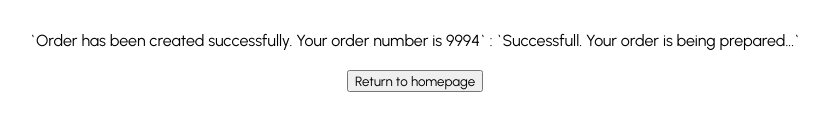
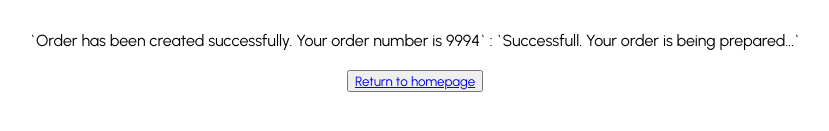
Before and after one commit to AngelVDev/eCoMERN, a React (Create React App) app: page /success in a window 1280 px wide. Shown: the part 339-470 px from the top of the page, without its empty margins (225-1054 px from the left). Built offline with nearby package versions, Linux system fonts and the light colour scheme.

Commit message:
[ADD] Link to home

```diff
--- a/src/pages/Success.jsx
+++ b/src/pages/Success.jsx
@@ -1,3 +1,5 @@
+import { Link } from "react-router-dom";
+
 const Success = () => {
   return (
     <div
@@ -12,7 +14,7 @@
       `Order has been created successfully. Your order number is 9994` :
       `Successfull. Your order is being prepared...`
       <button style={{ paddding: 10, marginTop: 20 }}>
-        Return to homepage
+        <Link to={"/"}>Return to homepage</Link>
       </button>
     </div>
   );
```
